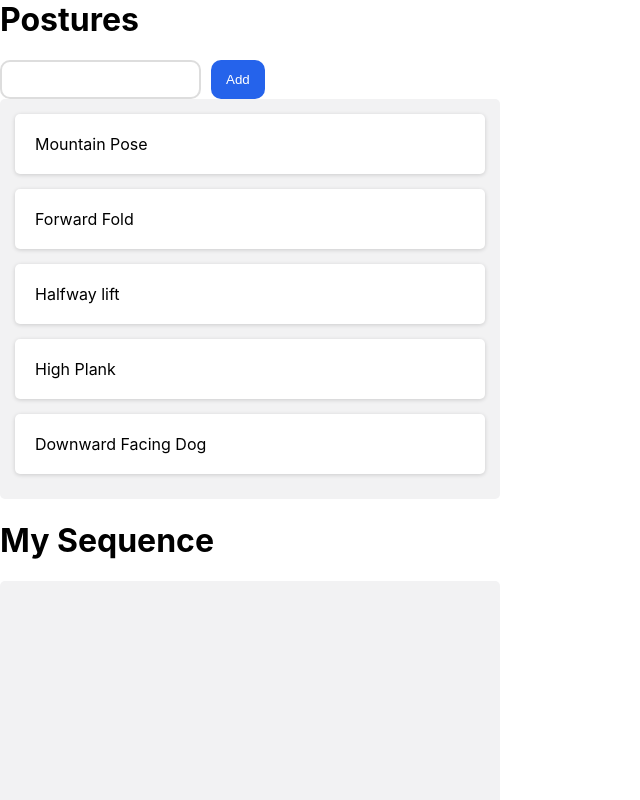
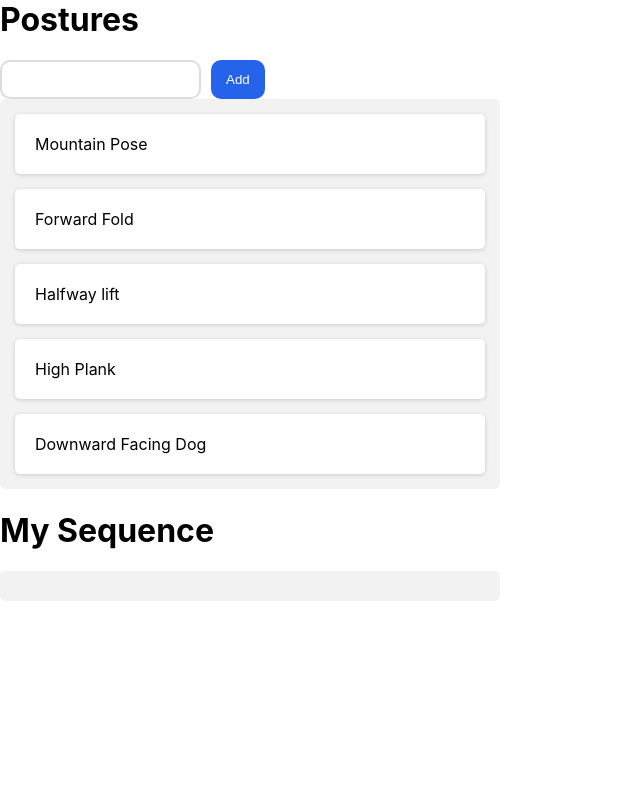
Before and after one commit to linxlhe/yoga-app, a React (Vite) app: page / in a window 1280 px wide. Shown: the top 800 px of the page, without its empty margins (0-640 px from the left). Built offline with nearby package versions, Linux system fonts and the light colour scheme.

Commit message:
reorder is now broken

```diff
--- a/src/App.jsx
+++ b/src/App.jsx
@@ -103,8 +103,9 @@ function App() {
 
 
       }
-    } else if (overType === "s"){
-      // we are in sequence
+    } else {
+    // We're either dropping on sequence container or on an existing pose
+      // In both cases, if it's a template, we want to create a new pose
       if (dragItem.kind === "template") {
         const newPose = {
           kind: "instance",
@@ -123,45 +124,9 @@ function App() {
         setState((state) => arrayMove(state, dragIndex, dropIndex));
 
       }
-    } else {
-      console.log("something seems wrong");
     }
-   ``
-    // if (!dragItem || !dropItem) {
-    //   console.warn("How did this get undefined????");
-    //   return;
-    // }
+  }
 
-    // console.log(dragItem, dropItem);
-
-    // if (dragItem.kind === dropItem.kind) {
-    //   setState((state) => {
-    //     const dragIndex = state.findIndex(
-    //       ({ value: { id } }) => id === dragItem.value.id
-    //     );
-    //     const dropIndex = state.findIndex(
-    //       ({ value: { id } }) => id === dropItem.value.id
-    //     );
-
-    //     return arrayMove(state, dragIndex, dropIndex);
-    //   });
-    // } else if (dragItem.kind === "template" && over.id === "sequence") {
-    //   const newElement = {
-    //     kind: "instance",
-    //     value: {
-    //       id: getId(),
-    //       templateId: dragItem.value.id,
-    //       name: dragItem.value.name,
-    //     },
-    //   };
-
-    //   setState((state) => [...state, newElement]);
-    // } else {
-    //   setState((state) => {
-    //     return state.filter(({ value: { id } }) => id !== dragItem.value.id);
-    //   });
-    // }
-  };
 
   const addPoseToPoseList = (name) => {
     setState((state) => [
--- a/src/components/PoseList.css
+++ b/src/components/PoseList.css
@@ -8,5 +8,4 @@
     flex-direction: column;
     gap: 15px;
     box-sizing: border-box;
-    min-height: 400px;
 }
```
